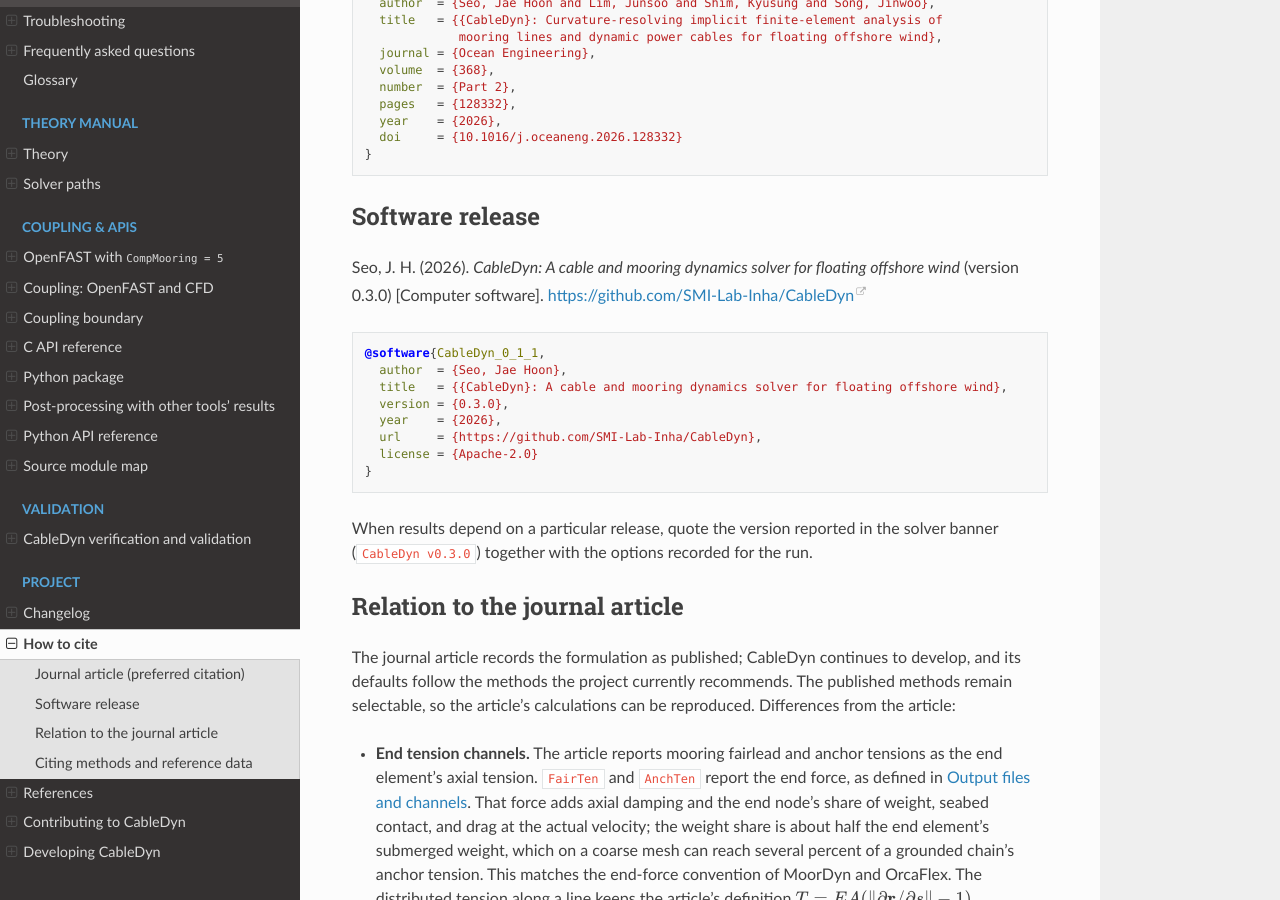
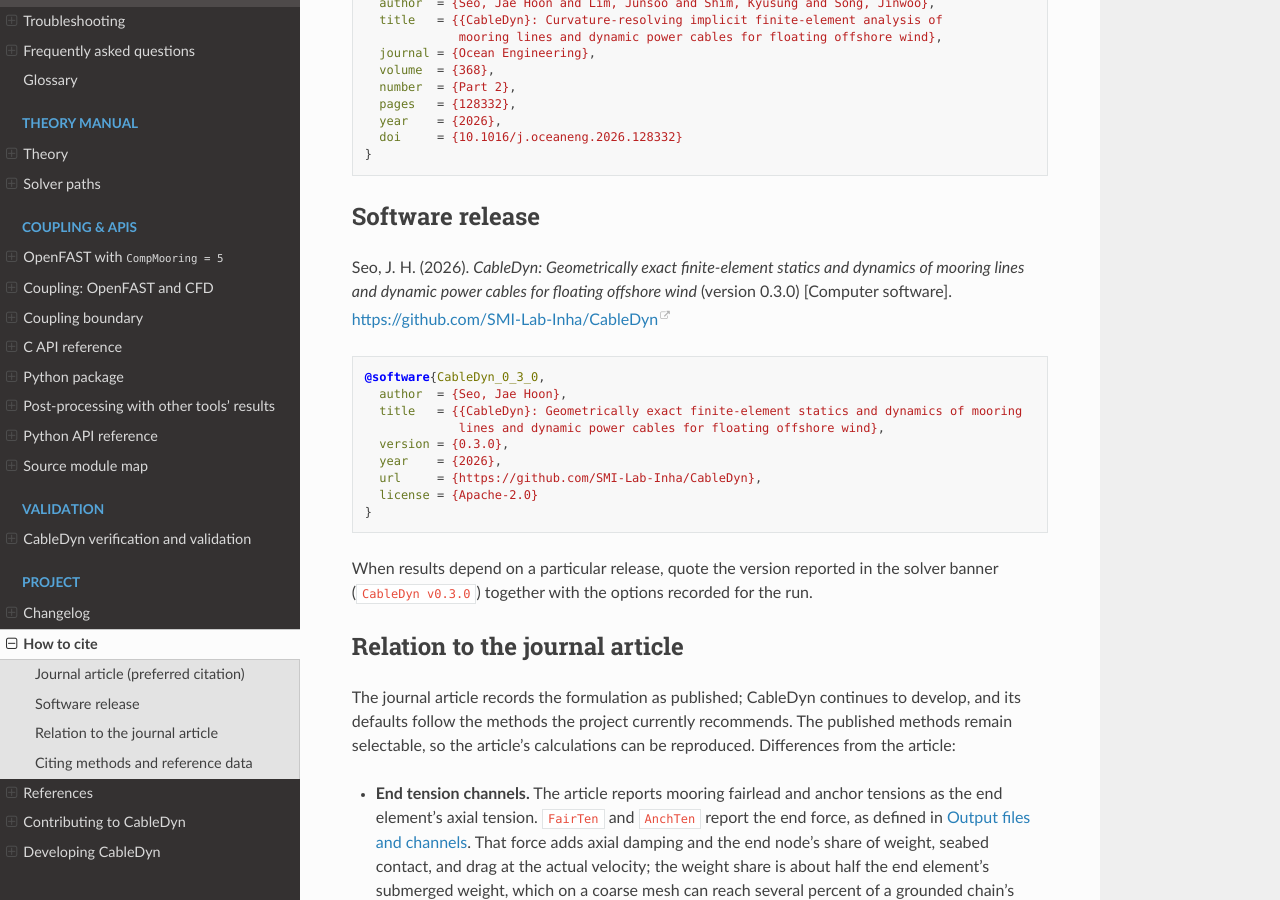
Before and after one commit to SMI-Lab-Inha/CableDyn, a Sphinx documentation site: the page built from doc/citing.rst, in a window 1280 px wide and 900 px high, scrolled down 591 px. Built offline with Sphinx 7.4.7 and the Read the Docs theme 3.1.0, drawn with Linux system fonts in a browser that asks for light colours.

Commit message:
docs: describe CableDyn as geometrically exact, not geometrically nonlinear
The run banner said "Geometrically nonlinear cable & mooring dynamics for
floating wind", which undersells the formulation: both line elements use
the exact large-deformation axial strain and curvature, never
linearised. The banner, the OpenFAST identity line, README, the manual's
landing page and banner copies, CITATION.cff and the citing page, the
CMake project and the Python package descriptions now read "geometrically
exact finite-element statics and dynamics of mooring lines and dynamic
power cables (for floating offshore wind)", matching the repository
description. The software BibTeX key now names the version it cites.

Signed-off-by: Jae Hoon Seo <jaehoon.seo@inha.ac.kr>

```diff
--- a/CMakeLists.txt
+++ b/CMakeLists.txt
@@ -9,7 +9,7 @@
 cmake_minimum_required(VERSION 3.20)
 # VERSION is a bare numeric triple matching the release version.
 project(CableDynCore VERSION 0.3.0 LANGUAGES C Fortran
-        DESCRIPTION "CableDyn geometrically nonlinear cable/mooring solver — Fortran core")
+        DESCRIPTION "CableDyn geometrically exact cable/mooring solver — Fortran core")
 
 option(CABLEDYN_ENABLE_COVERAGE "Instrument the GNU Fortran core for gcov/gcovr source coverage" OFF)
 option(CABLEDYN_ENABLE_OPENMP "Enable OpenMP acceleration when the compiler provides it" ON)
--- a/doc/citing.rst
+++ b/doc/citing.rst
@@ -36,14 +36,16 @@
 Software release
 ----------------
 
-Seo, J. H. (2026). *CableDyn: A cable and mooring dynamics solver for floating offshore
-wind* (version 0.3.0) [Computer software]. https://github.com/SMI-Lab-Inha/CableDyn
+Seo, J. H. (2026). *CableDyn: Geometrically exact finite-element statics and dynamics of
+mooring lines and dynamic power cables for floating offshore wind* (version 0.3.0) [Computer
+software]. https://github.com/SMI-Lab-Inha/CableDyn
 
 .. code-block:: bibtex
 
-   @software{CableDyn_0_1_1,
+   @software{CableDyn_0_3_0,
      author  = {Seo, Jae Hoon},
-     title   = {{CableDyn}: A cable and mooring dynamics solver for floating offshore wind},
+     title   = {{CableDyn}: Geometrically exact finite-element statics and dynamics of mooring
+                lines and dynamic power cables for floating offshore wind},
      version = {0.3.0},
      year    = {2026},
      url     = {https://github.com/SMI-Lab-Inha/CableDyn},
--- a/doc/installation.rst
+++ b/doc/installation.rst
@@ -121,8 +121,8 @@
 
     ===================================================================
       CableDyn  v0.3.0
-      Geometrically nonlinear cable & mooring dynamics for floating wind
-      (lazy-wave power cables and taut / semi-taut / catenary moorings)
+      Geometrically exact finite-element statics and dynamics of
+      mooring lines and dynamic power cables for floating offshore wind
     -------------------------------------------------------------------
       Author    Prof. Jae Hoon Seo
       Affil.    Inha University, Republic of Korea
--- a/doc/quickstart.rst
+++ b/doc/quickstart.rst
@@ -39,8 +39,8 @@
 
     ===================================================================
       CableDyn  v0.3.0
-      Geometrically nonlinear cable & mooring dynamics for floating wind
-      (lazy-wave power cables and taut / semi-taut / catenary moorings)
+      Geometrically exact finite-element statics and dynamics of
+      mooring lines and dynamic power cables for floating offshore wind
     -------------------------------------------------------------------
       Author    Prof. Jae Hoon Seo
       Affil.    Inha University, Republic of Korea
--- a/doc/tutorial_openfast.rst
+++ b/doc/tutorial_openfast.rst
@@ -169,7 +169,7 @@
 .. code-block:: text
 
     Running CableDyn (v0.3.0, 2026-10-23).
-      CableDyn: geometrically nonlinear cable & mooring dynamics for floating wind.
+      CableDyn: geometrically exact finite-element statics and dynamics of mooring lines and dynamic power cables.
       ...
       CableDyn time step dtM = 2.50000E-02 s (1 x glue DT; deck dtM)
      Parsing CableDyn input file: .\CableDyn_UMaine.dat
--- a/pyproject.toml
+++ b/pyproject.toml
@@ -13,7 +13,7 @@
 [project]
 name = "cabledyn"
 version = "0.3.0"
-description = "Python APIs for the CableDyn standalone driver and native coupling library"
+description = "Python tools for CableDyn, a geometrically exact finite-element solver for mooring lines and dynamic power cables"
 readme = "python/README.md"
 requires-python = ">=3.10"
 license = "Apache-2.0"
```
Also changed, not shown: CHANGELOG.md (+4 -0 lines), README.md (+5 -2 lines), doc/index.rst (+5 -3 lines), 5 other files.
